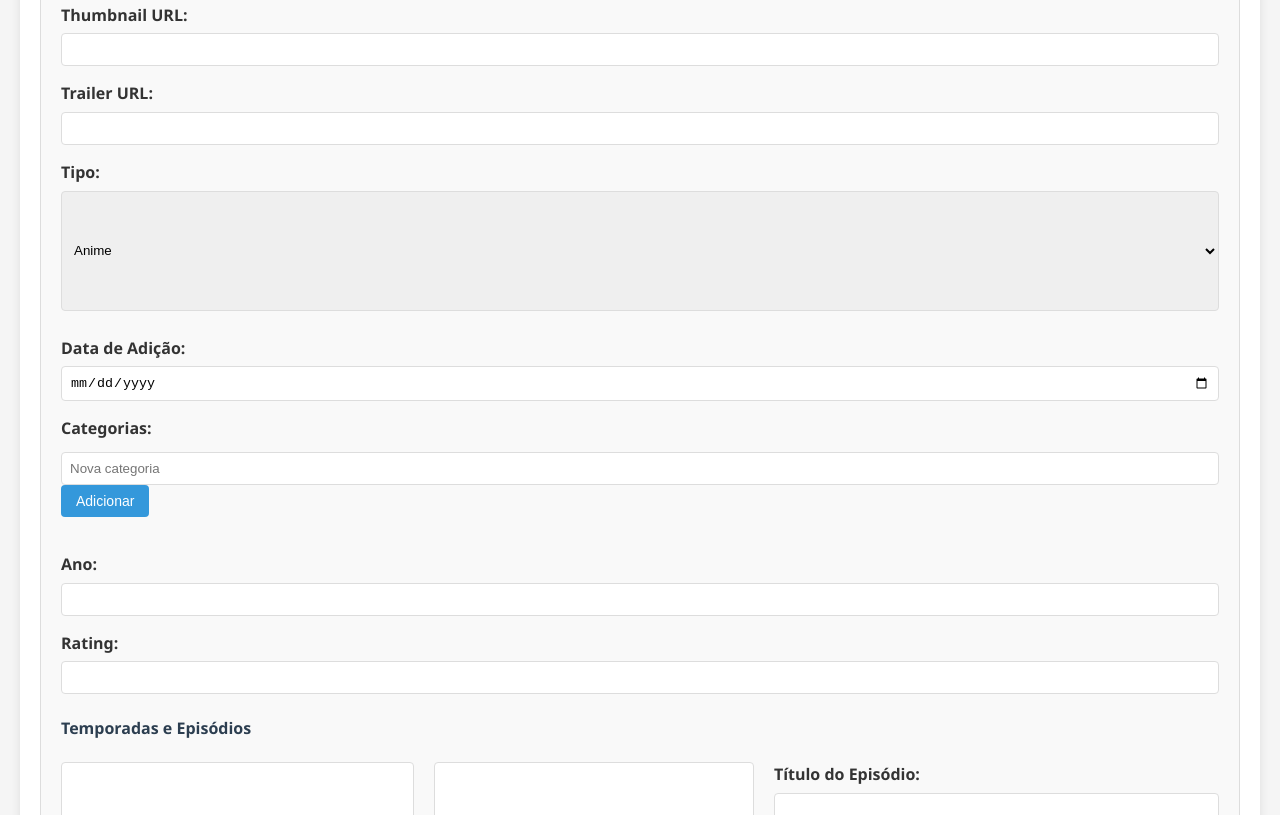
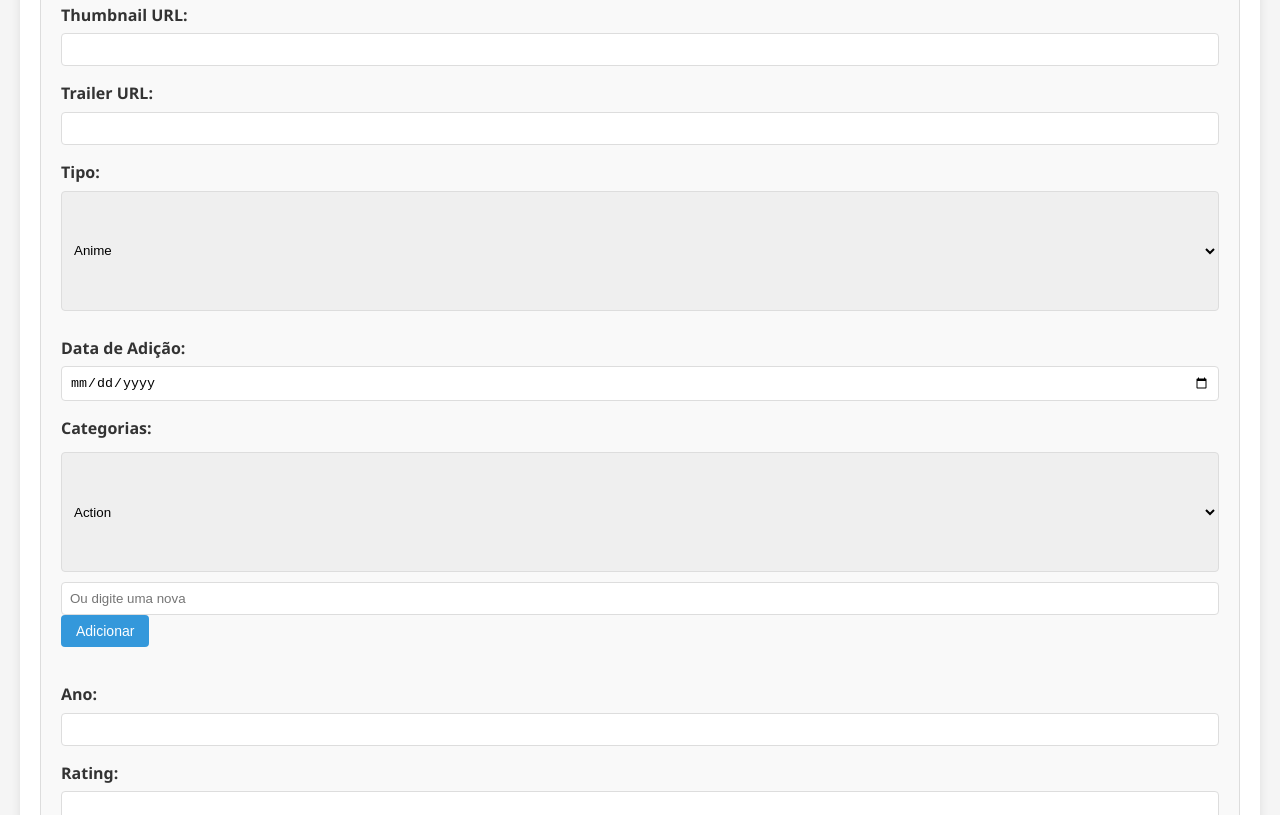
Before and after one commit to jonarasgames/anime-editor, a plain HTML site: page index.html in a window 1280 px wide. Shown: the part 1025-1840 px from the top of the page. Drawn offline with Linux system fonts and the light colour scheme.

Commit message:
Update index.html

```diff
--- a/index.html
+++ b/index.html
@@ -20,7 +20,7 @@
             <h2>Editor</h2>
 
             <div class="anime-list">
-                <h3>Animes/Movies</h3>
+                <h3>Animes/Movies/OVAs</h3>
                 <select id="animeSelect" size="5"></select>
                 <div class="anime-list-buttons">
                     <button id="addAnimeBtn">Adicionar Novo</button>
@@ -61,6 +61,7 @@
                         <select id="animeType" required>
                             <option value="anime">Anime</option>
                             <option value="movie">Movie</option>
+                            <option value="ova">OVA</option>
                         </select>
                     </div>
 
@@ -72,7 +73,24 @@
                     <div class="form-group">
                         <label>Categorias:</label>
                         <div class="categories-container">
-                            <input type="text" id="newCategory" placeholder="Nova categoria">
+                            <select id="categorySelect">
+                                <option value="action">Action</option>
+                                <option value="adventure">Adventure</option>
+                                <option value="comedy">Comedy</option>
+                                <option value="drama">Drama</option>
+                                <option value="fantasy">Fantasy</option>
+                                <option value="horror">Horror</option>
+                                <option value="mecha">Mecha</option>
+                                <option value="mystery">Mystery</option>
+                                <option value="psychological">Psychological</option>
+                                <option value="romance">Romance</option>
+                                <option value="sci-fi">Sci-Fi</option>
+                                <option value="slice of life">Slice of Life</option>
+                                <option value="superhero">Superhero</option>
+                                <option value="supernatural">Supernatural</option>
+                                <option value="thriller">Thriller</option>
+                            </select>
+                            <input type="text" id="newCategory" placeholder="Ou digite uma nova">
                             <button type="button" id="addCategoryBtn">Adicionar</button>
                             <div id="categoriesList" class="categories-list"></div>
                         </div>
```
